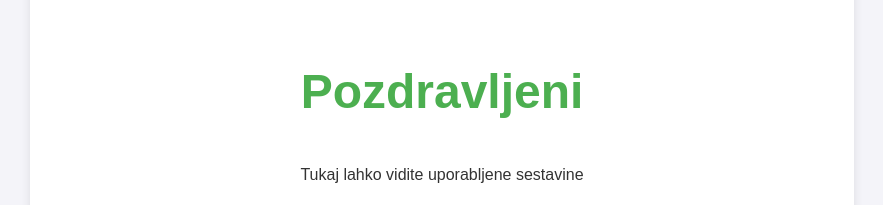
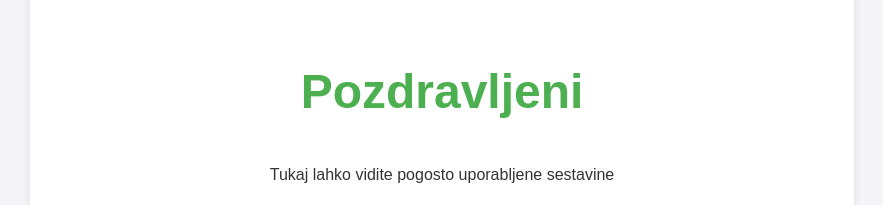
Before and after one commit to TilenBrunec/risPro, a website: page frontend/public/index.html in a window 1280 px wide. Shown: the part 922-1127 px from the top of the page, without its empty margins (198-1081 px from the left). Drawn offline with nearby package versions, Linux system fonts and the light colour scheme; no server answers.

Commit message:
preverjam ce dela pipline

```diff
--- a/frontend/public/index.html
+++ b/frontend/public/index.html
@@ -43,7 +43,7 @@
 <div class="container-zgo">
            <div class="Zgodovina" >
             <h2 class="h2-zgodovina">Pozdravljeni</h2>
-            <p>Tukaj lahko vidite uporabljene sestavine</p>
+            <p>Tukaj lahko vidite pogosto uporabljene sestavine</p>
             <div id="vseSestavine"></div>
 
             <button class="button-zgodovina" onclick="prikaziSestavine()">Prikazi sestavine</button>
```
Also changed, not shown: .github/workflows/workflow.yaml.
